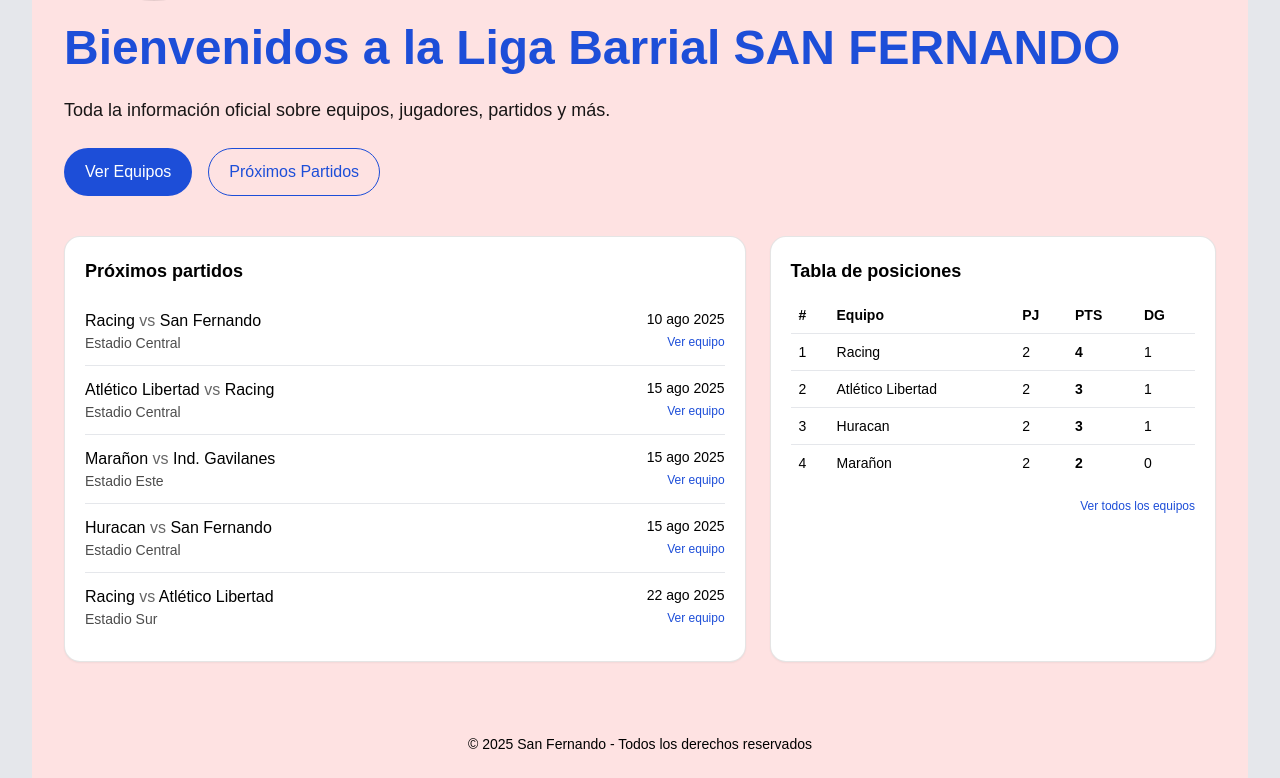
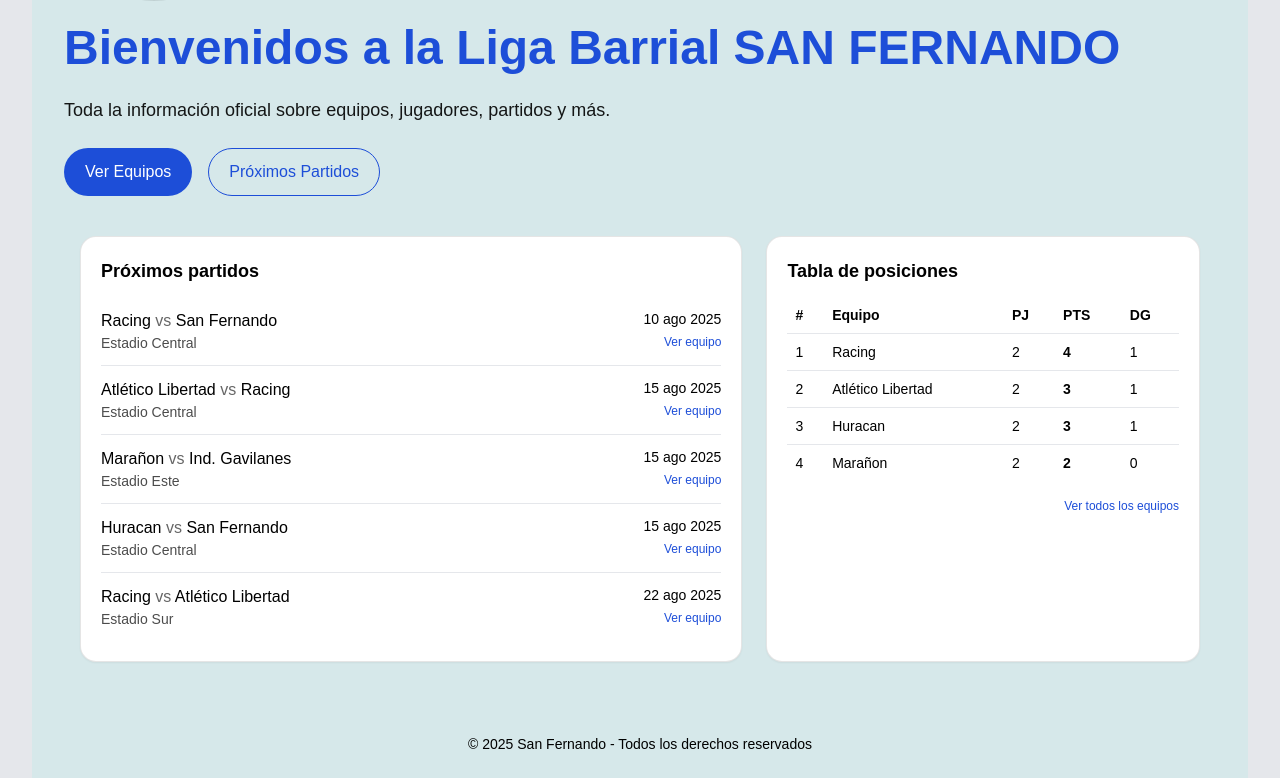
Before and after one commit to ddmoreno1/united, a Next.js app: page / in a window 1280 px wide. Shown: the part 324-1102 px from the top of the page. Built offline with nearby package versions, Linux system fonts and the light colour scheme.

Commit message:
negro 21

```diff
--- a/app/page.tsx
+++ b/app/page.tsx
@@ -90,7 +90,7 @@ export default function Home() {
   const table = computeStandings();
 
   return (
-    <div className="min-h-dvh text-black bg-red-100 sm:px-0 lg:px-8">
+    <div className="min-h-dvh text-black bg-[#4DE6E2]/10 sm:px-0 lg:px-8">
       {/* Wrapper responsivo */}
       <div className="container mx-auto p-0 grid grid-rows-[auto_1fr_auto] min-h-dvh ">
         {/* MAIN */}
@@ -130,7 +130,7 @@ export default function Home() {
           </section>
 
           {/* Contenido principal */}
-          <section className="mt-10 grid gap-6 md:grid-cols-5">
+          <section className="mt-10 grid gap-6 md:grid-cols-5 px-4">
             {/* Próximos Partidos */}
             <div className="md:col-span-3 rounded-2xl border border-black/10 bg-white p-4 sm:p-5 shadow-sm">
               <h2 className="text-lg font-semibold mb-3">Próximos partidos</h2>
```
